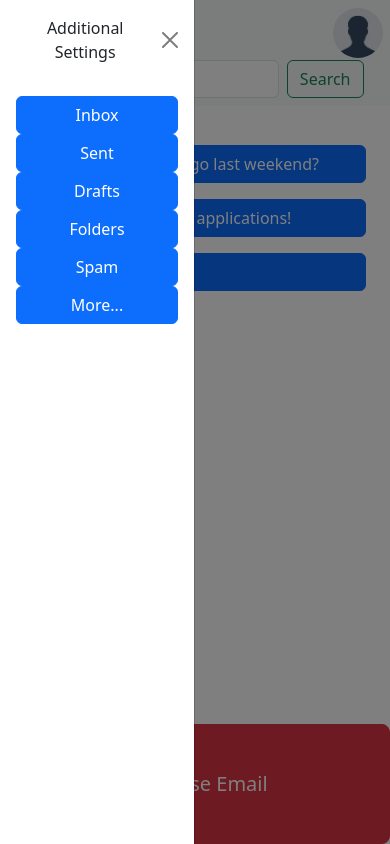
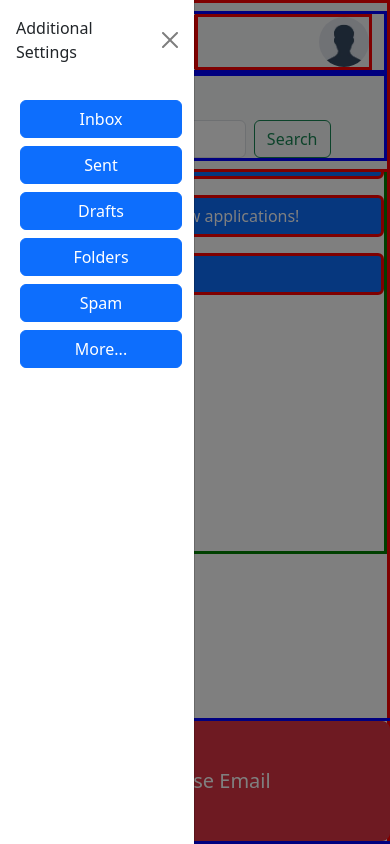
Before and after one commit to T0XICReaper/bootstrap-email-carlos-lacerda, a plain HTML site: page index.html in a window 390 px wide. Both pictures are taken after a click on the button "Toggle navigation". Drawn offline with nearby package versions, Linux system fonts and the light colour scheme.

Commit message:
Debugging stage. Fixed some formatting issues in the code and moved around some sections. Rearanged navbar and better grid system. Still need to add responsive design

```diff
--- a/index.html
+++ b/index.html
@@ -8,58 +8,43 @@
     <link href=styles.css rel="stylesheet">
 </head>
 <body>
-    <div class="container text-center main-container"> <!-- background -->
-        <div  class="row row-cols-3" >
-                <div div class="container-fluid email-header col-12"> <!-- Nav bar -->
-                    <nav class="navbar bg-body-tertiary fixed-top">
-                        <div class="row-cols-1 col-6">
+    <div class="container-fluid text-center main-container debug row-cols-3 p-0 m-0"> <!-- background -->
+        <div class="container-fluid debug3"> <!-- Entire navbar "column" container -->
+
+            <nav class="navbar bg-body-tertiary fixed-top debug"> <!-- Navbar -->
+
+                <div class="container-fluid debug2"> <!-- One row for the welcome message and pfp -->
+                    <div class="col-6 debug"> <!-- Text on left side --> <!-- col-6 -->
                         Welcome to Super Awesome Email!
                     </div>
 
-                        <div class="col-2"> <!-- profile icon (NOT)-->
+                    <div class="col-6 text-end debug"> <!-- profile icon --> <!-- col-6 -->
                         <img src="avatar.jpeg" alt="Avatar" class="avatar">
                     </div>
+                </div>
 
-                        <div class="container-fluid">
-                          <button class="navbar-toggler" type="button" data-bs-toggle="offcanvas" data-bs-target="#offcanvasNavbar" aria-controls="offcanvasNavbar" aria-label="Toggle navigation"> <!-- NAVBAR BUTTON -->
-                            <span class="navbar-toggler-icon"></span> <!-- ICON FOR NAVBAR -->
+                <div class="container-fluid debug2"> <!-- Second row for search and navbar -->
+
+                    <button class="navbar-toggler d-lg-none debug" type="button" data-bs-toggle="offcanvas" data-bs-target="#offcanvasNavbar" aria-controls="offcanvasNavbar" aria-label="Toggle navigation"> <!-- NAVBAR BUTTON -->
+                        <span class="navbar-toggler-icon d-lg-none"></span> <!-- ICON FOR NAVBAR -->
                     </button>
 
-                          <div class="offcanvas offcanvas-start h-100 w-50" tabindex="-1" id="offcanvasNavbar" aria-labelledby="offcanvasNavbarLabel"> <!-- OFFCANVAS HEADER -->
-                            <div class="offcanvas-header">
-                                <div>Additional Settings</div>
-                              <button type="button" class="btn-close" data-bs-dismiss="offcanvas" aria-label="Close"></button>
-                            </div>
-
-                            <div class="offcanvas-body"> <!-- ALL OFFCANVAS SELECTORS (NOT FUNCTIONAL YET) -->
-                                <button type="button" class="btn btn-primary row col-12 btn-spacing">Inbox</button>
-                                <button type="button" class="btn btn-primary row col-12 btn-spacing">Sent</button>
-                                <button type="button" class="btn btn-primary row col-12 btn-spacing">Drafts</button>
-                                <button type="button" class="btn btn-primary row col-12 btn-spacing">Folders</button>
-                                <button type="button" class="btn btn-primary row col-12 btn-spacing">Spam</button>
-                                <button type="button" class="btn btn-primary row col-12 btn-spacing">More...</button>
-
-                            </div>
-
-                          </div>
-
-                          <div class="container-fluid align-self-end col-10 btn-spacing"> <!-- SEARCHBAR --> <!-- col-10 -->
+                    <div class="container-fluid col-10 col-lg-12 btn-spacing"> <!-- SEARCHBAR --> <!-- col-10 -->
                         <form class="d-flex align-self-end" role="search">
                             <input class="form-control me-2" type="search" placeholder="Search" aria-label="Search">
                             <button class="btn btn-outline-success" type="submit">Search</button>
                         </form>
                   </div>
-                        </div>
-                      </nav>
+
                 </div>
 
+            </nav>
 
+        </div> <!-- entire navbar container -->
 
-
-            <div class="container-fluid row-cols-1 col-12 email-section" id="accordion"> <!-- CONTAINER FOR EMAILS SECTION --> <!-- id accordion is applied to all the collapsable email content with data-bs-parent="#accordion" in order to close the rest of the emails-->
-
-                <p class="text-start row email"> <!-- EMAIL-1 -->
-                    <button class="text-start btn btn-primary email-preview" type="button" data-bs-toggle="collapse" data-bs-target="#email-1" aria-expanded="false" aria-controls="email-1" >
+        <div class="container-fluid col-12 debug3 email-section" id="accordion"> <!-- email section -->
+            <p class="row email">
+                <button class="text-start btn btn-primary email-preview debug" type="button" data-bs-toggle="collapse" data-bs-target="#email-1" aria-expanded="false" aria-controls="email-1">
                     Subject: Where did you go last weekend?
                 </button>
             </p>
@@ -70,8 +55,9 @@
                     </div>
                 </div>
             </div>
-                <p class="text-start row email"> <!-- EMAIL-2 -->
-                    <button class="text-start btn btn-primary email-preview" type="button" data-bs-toggle="collapse" data-bs-target="#email-2" aria-expanded="false" aria-controls="email-1" >
+
+            <p class="row email">
+                <button class="text-start btn btn-primary email-preview debug" type="button" data-bs-toggle="collapse" data-bs-target="#email-2" aria-expanded="false" aria-controls="email-2">
                     Subject: [URGENT!] New applications!
                 </button>
             </p>
@@ -82,8 +68,9 @@
                     </div>
                 </div>
             </div>
-                <p class="text-start row email"> <!-- EMAIL-3 -->
-                    <button class="text-start btn btn-primary email-preview" type="button" data-bs-toggle="collapse" data-bs-target="#email-3" aria-expanded="false" aria-controls="email-1">
+
+            <p class="row email">
+                <button class="text-start btn btn-primary email-preview debug" type="button" data-bs-toggle="collapse" data-bs-target="#email-3" aria-expanded="false" aria-controls="email-3">
                     Subject: Appointment
                 </button>
             </p>
@@ -94,36 +81,49 @@
                     </div>
                 </div>
             </div>
+        </div> <!-- email section -->
+
+        <footer class="container-fluid footer col-12 m-0 p-0 debug2">
+            <div class="row col-12 m-0 p-0"> <!-- CONTAINER FOR COMPOSE EMAIL BUTTON -->
+                <button type="button" class="btn btn-danger btn-lg compose-btn m-0 p-0" data-bs-toggle="offcanvas" data-bs-target="#compose-email" aria-expanded="false" aria-controls="compose-email" aria-label="Toggle navigation">
+                    Compose Email <!-- COMPOSE EMAIL BUTTON -->
+                </button>
+        </footer>
+    </div> <!-- background -->
+
+
+    <div class="offcanvas offcanvas-start h-100 w-50" tabindex="-1" id="offcanvasNavbar" aria-labelledby="offcanvasNavbarLabel"> <!-- Navbar selector offcanvas -->
+        <div class="offcanvas-header">
+            <div>Additional Settings</div>
+          <button type="button" class="btn-close" data-bs-dismiss="offcanvas" aria-label="Close"></button>
         </div>
 
 
+        <div class="offcanvas-body"> <!-- ALL OFFCANVAS SELECTORS (NOT FUNCTIONAL YET) -->
+            <button type="button" class="btn btn-primary row col-12 btn-spacing m-1">Inbox</button>
+            <button type="button" class="btn btn-primary row col-12 btn-spacing m-1">Sent</button>
+            <button type="button" class="btn btn-primary row col-12 btn-spacing m-1">Drafts</button>
+            <button type="button" class="btn btn-primary row col-12 btn-spacing m-1">Folders</button>
+            <button type="button" class="btn btn-primary row col-12 btn-spacing m-1">Spam</button>
+            <button type="button" class="btn btn-primary row col-12 btn-spacing m-1">More...</button>
+        </div>
+    </div> <!-- Navbar selector offcanvas -->
 
-
-            <footer class="footer col-12 m-0 p-0">
-                <div class="container-fluid row-cols-1 col-12 m-0 p-0"> <!-- CONTAINER FOR COMPOSE EMAIL BUTTON -->
-                    <button type="button" class="align-self-end btn btn-danger btn-lg compose-btn m-0 p-0" data-bs-toggle="offcanvas" data-bs-target="#compose-email" aria-expanded="false" aria-controls="compose-email" aria-label="Toggle navigation">
-                        Compose Email <!-- COMPOSE EMAIL BUTTON -->
-                    </button>
-            </footer>
-
-                <div class="offcanvas offcanvas-bottom w-100 h-100" tabindex="-1" id="compose-email" aria-labelledby="offcanvasNavbarLabel"> <!-- OFFCANVAS FOR COMPOSING EMAIL -->
-                    Compose your Email
-                    <button type="button" class="btn-close" data-bs-dismiss="offcanvas" aria-label="Close"></button>
+    <div class="offcanvas offcanvas-bottom w-100 h-100 text-center p-1" tabindex="-1" id="compose-email" aria-labelledby="compose-email"><!-- Compose Email Offcanvas Selector -->
+        Compose your Email!
+        <button class="btn-close" type="button" data-bs-dismiss="offcanvas" aria-label="Close"></button> <!-- X Close button -->
         <div class="offcanvas-body">
-                        <div class="container-fluid">
+            <div class="container-fluid"> <!-- container of all email composition buttons -->
                 <textarea class="col-12" name="Recipient" id="Recipient" placeholder="To:" rows="1"></textarea><br>
                 <textarea class="col-12" name="CC" id="CC" placeholder="CC:" rows="1"></textarea><br>
                 <textarea class="col-12" name="Subject" id="Subject" placeholder="Subject" rows="1"></textarea><br>
                 <textarea class="col-12" name="Contents" id="Contents" placeholder="Compose"rows="15"></textarea><br>
-                            <button type="button" class="btn btn-primary col-12">
-                                Send <!-- SEND BUTTON -->
+                <button class="btn btn-primary col-12">
+                    Send
                 </button>
             </div>
         </div>
-                </div>
-            </div>
-        </div>
-    </div>
+    </div><!-- Compose Email Offcanvas Selector -->
 
 
     <script src="https://cdn.jsdelivr.net/npm/bootstrap@5.3.3/dist/js/bootstrap.bundle.min.js" integrity="sha384-YvpcrYf0tY3lHB60NNkmXc5s9fDVZLESaAA55NDzOxhy9GkcIdslK1eN7N6jIeHz" crossorigin="anonymous"></script>
--- a/styles.css
+++ b/styles.css
@@ -14,6 +14,7 @@
 
 .email-section{
     /* width: 360px; */
+    margin-top: 125px;
     min-height: 420px;
    /*  border: 3px solid blue;  */
 }
@@ -44,6 +45,12 @@
  .debug{
     border: 3px solid red;
  }
+ .debug2{
+    border: 3px solid blue;
+ }
+ .debug3{
+    border: 3px solid green;
+ }
  footer {
    /*  display: flex;
     justify-content: center; */
```
Lines whose indentation alone changed are shown as unchanged.
